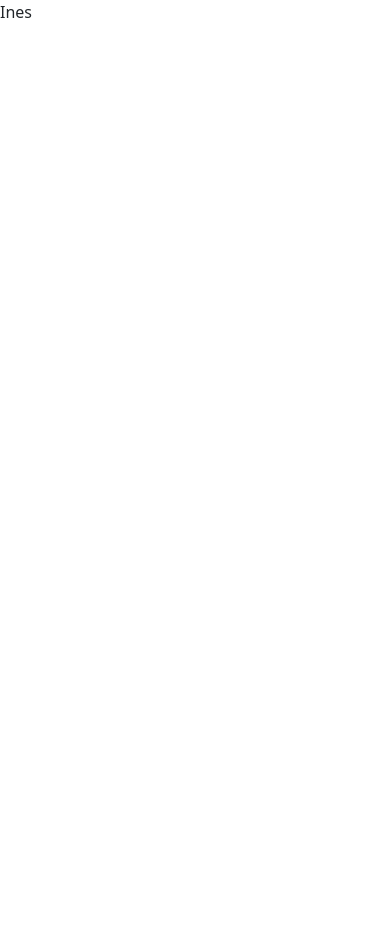
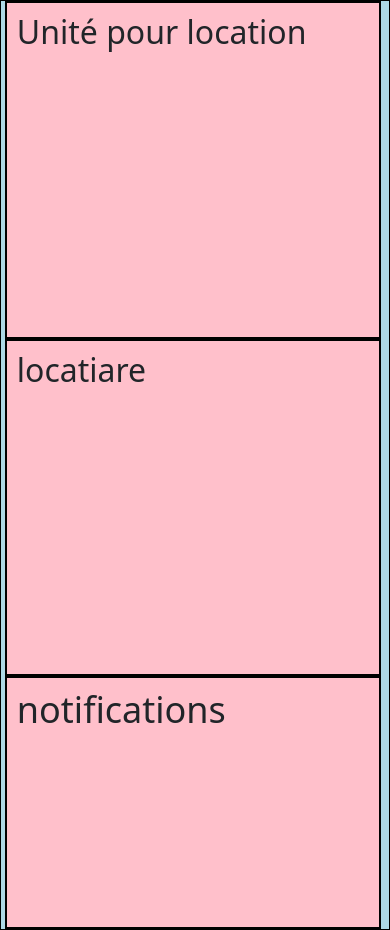
Before and after one commit to SaidFekih/rentalManagement, a plain HTML site: page Index.html in a window 390 px wide. Before the commit the page ends 844 px from the top, so only its background shows below. Drawn offline with nearby package versions, Linux system fonts and the light colour scheme.

Commit message:
Add layout for index page

```diff
--- a/Index.html
+++ b/Index.html
@@ -1,19 +1,38 @@
 <!DOCTYPE html>
 <html lang="en">
+
 <head>
     <meta charset="UTF-8">
     <meta http-equiv="X-UA-Compatible" content="IE=edge">
     <meta name="viewport" content="width=device-width, initial-scale=1.0">
-    <link href="https://cdn.jsdelivr.net/npm/bootstrap@5.1.3/dist/css/bootstrap.min.css" rel="stylesheet" integrity="sha384-1BmE4kWBq78iYhFldvKuhfTAU6auU8tT94WrHftjDbrCEXSU1oBoqyl2QvZ6jIW3" crossorigin="anonymous">
-    <script src="https://cdn.jsdelivr.net/npm/bootstrap@5.1.3/dist/js/bootstrap.bundle.min.js" integrity="sha384-ka7Sk0Gln4gmtz2MlQnikT1wXgYsOg+OMhuP+IlRH9sENBO0LRn5q+8nbTov4+1p" crossorigin="anonymous"></script>
+    <link href="https://cdn.jsdelivr.net/npm/bootstrap@5.1.3/dist/css/bootstrap.min.css" rel="stylesheet"
+        integrity="sha384-1BmE4kWBq78iYhFldvKuhfTAU6auU8tT94WrHftjDbrCEXSU1oBoqyl2QvZ6jIW3" crossorigin="anonymous">
+    <script src="https://cdn.jsdelivr.net/npm/bootstrap@5.1.3/dist/js/bootstrap.bundle.min.js"
+        integrity="sha384-ka7Sk0Gln4gmtz2MlQnikT1wXgYsOg+OMhuP+IlRH9sENBO0LRn5q+8nbTov4+1p"
+        crossorigin="anonymous"></script>
     <script src="https://cdn.jsdelivr.net/npm/vue@2/dist/vue.js"></script>
+    <link rel="stylesheet" href="style/IndexStyle.css">
     <title>Acceuil</title>
 </head>
+
 <body>
     <div class="content" id="app">
+        <div class="generalManagement">
+            <section class="unitsForRentals" id="unitsForRentals">
+                <h1>Unité pour location</h1>
+            </section>
+            <section class="tenant" id="tenant">
+                <h1>locatiare</h1>
+            </section>
+        </div>
+        <div class="notificationCenter">
+            <section class="notifications">
+                <h1>notifications</h1>
+            </section>
+        </div>
+    </div>
 
-        {{user}}
-    </div>
 </body>
+
 </html>
 <script src="main.js"></script>
--- /dev/null
+++ b/style/IndexStyle.css
@@ -0,0 +1,80 @@
+body {
+    font-size: 1em;
+    margin: 0 auto;
+    padding: 0;
+    box-sizing: border-box;
+    width: 100vh;
+    border: solid 1px black;
+
+}
+
+h1 {
+    font-size: 2em;
+}
+
+.content {
+    display: flex;
+    flex-wrap: wrap;
+}
+
+.generalManagement {
+    min-width: 70vh;
+}
+
+.notificationCenter {
+    min-width: 27vh;
+    /* background-color: pink; */
+
+}
+
+.notifications {
+    font-size: large;
+}
+
+.generalManagement section {
+    margin: 10px 10px;
+    min-height: 40vh;
+    border: solid 2px black;
+
+}
+
+.notificationCenter section {
+    margin: 10px 0px;
+    min-height: 30vh;
+    border: solid 2px black;
+}
+
+@media only screen and (max-width: 807px) {
+    body {
+        background-color: lightblue;
+        width: 100%;
+    }
+
+    .content {
+        justify-content: center;
+        width: 99%;
+    }
+
+    .generalManagement {
+        width: 98%;
+        min-width: 30vh;
+    }
+
+    .notificationCenter {
+        width: 98%;
+    }
+
+    .notificationCenter section {
+        margin: 0px;
+    }
+
+    .generalManagement section {
+        margin: 0px;
+    }
+
+    section {
+        width: 100%;
+        background-color: pink;
+        padding: 10px;
+    }
+}
```
